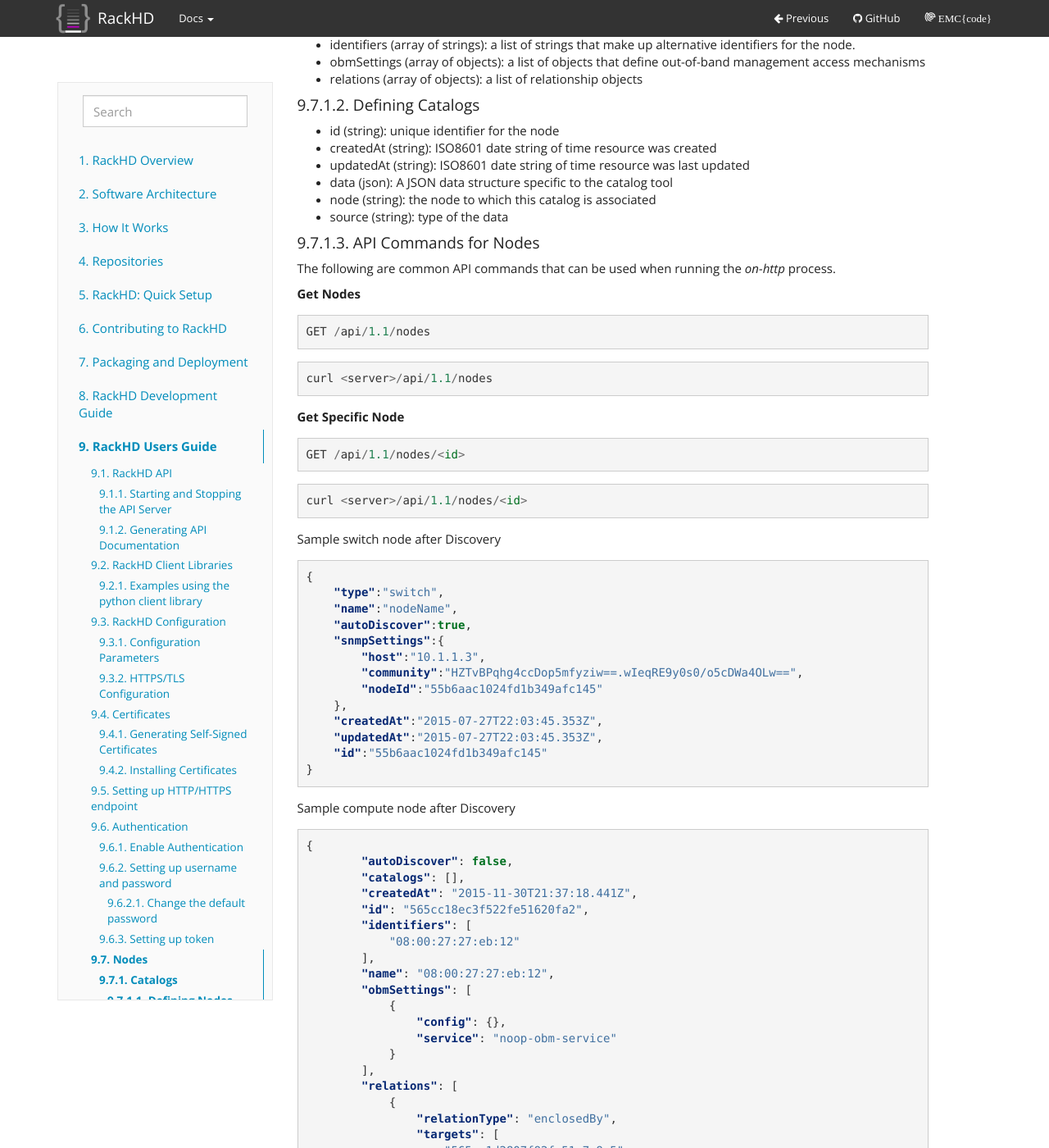
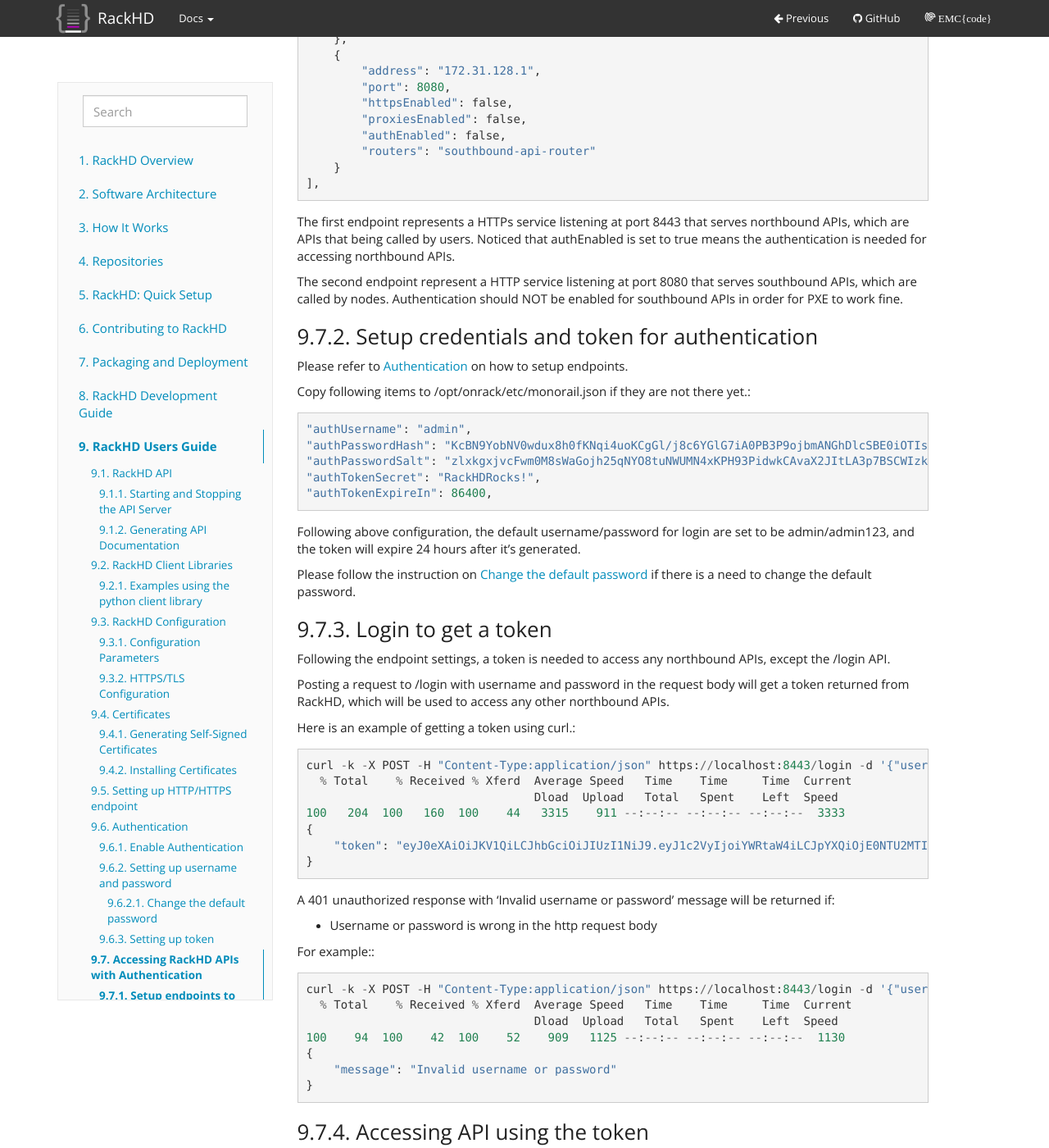
Before and after one commit to RackHD/docs, a Sphinx documentation site: the page built from docs/rackhd/index.rst, in a window 1280 px wide and 1400 px high, scrolled down 8971 px. Shown: the whole window at 82% size. Built offline with Sphinx 7.4.7, drawn with Linux system fonts in a browser that asks for light colours; some of the changed text lies outside the part shown.

Commit message:
Add examples on how to access APIs with authentication

```diff
--- /dev/null
+++ b/docs/rackhd/authentication.rst
@@ -0,0 +1,174 @@
+Accessing RackHD APIs with Authentication
+-----------------------------------------
+
+With authentication is enabled in monorail.json configure file for an endpoint,
+see `Setting up HTTP/HTTPS endpoint`_ and `Authentication`_, authentication is needed for
+accessing the API group associated with the specified endpoint.
+
+This section describes how to access APIs that need authentication.
+
+Setup endpoints to enable authentication
+~~~~~~~~~~~~~~~~~~~~~~~~~~~~~~~~~~~~~~~~
+
+Please refer to `Setting up HTTP/HTTPS endpoint`_ on how to setup endpoints. Simply put,
+the following endpoint configuration will be a good start.::
+
+    "httpEndpoints": [
+        {
+            "address": "0.0.0.0",
+            "port": 8443,
+            "httpsEnabled": true,
+            "proxiesEnabled": false,
+            "authEnabled": true,
+            "routers": "northbound-api-router"
+        },
+        {
+            "address": "172.31.128.1",
+            "port": 8080,
+            "httpsEnabled": false,
+            "proxiesEnabled": false,
+            "authEnabled": false,
+            "routers": "southbound-api-router"
+        }
+    ],
+
+The first endpoint represents a HTTPs service listening at port 8443 that serves northbound APIs, which are
+APIs that being called by users. Noticed that authEnabled is set to true means the authentication is needed
+for accessing northbound APIs.
+
+The second endpoint represent a HTTP service listening at port 8080 that serves southbound APIs, which are
+called by nodes. Authentication should NOT be enabled for southbound APIs in order for PXE to work fine.
+
+Setup credentials and token for authentication
+~~~~~~~~~~~~~~~~~~~~~~~~~~~~~~~~~~~~~~~~~~~~~~
+
+Please refer to `Authentication`_ on how to setup endpoints.
+
+Copy following items to /opt/onrack/etc/monorail.json if they are not there yet.::
+
+    "authUsername": "admin",
+    "authPasswordHash": "KcBN9YobNV0wdux8h0fKNqi4uoKCgGl/j8c6YGlG7iA0PB3P9ojbmANGhDlcSBE0iOTIsYsGbtSsbqP4wvsVcw==",
+    "authPasswordSalt": "zlxkgxjvcFwm0M8sWaGojh25qNYO8tuNWUMN4xKPH93PidwkCAvaX2JItLA3p7BSCWIzkw4GwWuezoMvKf3UXg==",
+    "authTokenSecret": "RackHDRocks!",
+    "authTokenExpireIn": 86400,
+
+Following above configuration, the default username/password for login are set to be admin/admin123,
+and the token will expire 24 hours after it's generated.
+
+Please follow the instruction on `Change the default password`_ if there is a need to change the
+default password.
+
+Login to get a token
+~~~~~~~~~~~~~~~~~~~~
+
+Following the endpoint settings, a token is needed to access any northbound APIs, except the /login API.
+
+Posting a request to /login with username and password in the request body will get a token returned from
+RackHD, which will be used to access any other northbound APIs.
+
+Here is an example of getting a token using curl.::
+
+    curl -k -X POST -H "Content-Type:application/json" https://localhost:8443/login -d '{"username":"admin", "password":"admin123" }' | python -m json.tool
+      % Total    % Received % Xferd  Average Speed   Time    Time     Time  Current
+                                     Dload  Upload   Total   Spent    Left  Speed
+    100   204  100   160  100    44   3315    911 --:--:-- --:--:-- --:--:--  3333
+    {
+        "token": "eyJ0eXAiOiJKV1QiLCJhbGciOiJIUzI1NiJ9.eyJ1c2VyIjoiYWRtaW4iLCJpYXQiOjE0NTU2MTI5MzMsImV4cCI6MTQ1NTY5OTMzM30.glW-IvWYDBCfDZ6cS_6APoty22PE_Ir5L1mO-YqO3eE"
+    }
+
+A 401 unauthorized response with 'Invalid username or password' message will be returned if:
+
+- Username or password is wrong in the http request body
+
+For example:::
+
+    curl -k -X POST -H "Content-Type:application/json" https://localhost:8443/login -d '{"username":"admin", "password":"admin123balabala" }' | python -m json.tool
+      % Total    % Received % Xferd  Average Speed   Time    Time     Time  Current
+                                     Dload  Upload   Total   Spent    Left  Speed
+    100    94  100    42  100    52    909   1125 --:--:-- --:--:-- --:--:--  1130
+    {
+        "message": "Invalid username or password"
+    }
+
+Accessing API using the token
+~~~~~~~~~~~~~~~~~~~~~~~~~~~~~
+
+There are three ways of using the token in a http/https request:
+
+- send the token as a query string
+- send the token as a query header
+- send the token as request body
+
+Example of sending the token as query string:::
+
+    curl -k -H "Con443/api/1.1/config?auth_token=eyJ0eXAiOiJKV1QiLCJhbGciOiJIUzI1NiJ9.eyJ1c2VyIjoiYWRtaW4iLCJpYXQiOjE0NTU2MTI5MzMsImV4cCI6MTQ1NTY5OTMzM30.glW-IvWYDBCfDZ6cS_6APoty22PE_Ir5L1mO-YqO3eE | python -mjson.tool
+      % Total    % Received % Xferd  Average Speed   Time    Time     Time  Current
+                                     Dload  Upload   Total   Spent    Left  Speed
+    100  1919  100  1919    0     0  81114      0 --:--:-- --:--:-- --:--:-- 83434
+    {
+        "$0": "index.js",
+        "CIDRNet": "172.31.128.0/22",
+        ...
+        "tftpRoot": "./static/tftp"
+    }
+
+Example of sending the token as query header.
+
+**Note**: the header should be 'authorization' and the token
+should start will 'JWT' followed by a whitespace and then the token itself.::
+
+    curl -k -H "Content-Type:application/json" https://localhost:8443/api/1.1/config --header 'authorization: JWT eyJ0eXAiOiJKV1QiLCJhbGciOiJIUzI1NiJ9.eyJ1c2VyIjoiYWRtaW4iLCJpYXQiOjE0NTU2MTI5MzMsImV4cCI6MTQ1NTY5OTMzM30.glW-IvWYDBCfDZ6cS_6APoty22PE_Ir5L1mO-YqO3eE' | python -mjson.tool
+      % Total    % Received % Xferd  Average Speed   Time    Time     Time  Current
+                                     Dload  Upload   Total   Spent    Left  Speed
+    100  1919  100  1919    0     0    99k      0 --:--:-- --:--:-- --:--:--  104k
+    {
+        "$0": "index.js",
+        "CIDRNet": "172.31.128.0/22",
+        ...
+        "tftpRoot": "./static/tftp"
+    }
+
+Example of sending the token as query body:::
+
+    curl -k -X POST -H "Content-Type:application/json" https://localhost:8443/api/1.1/lookups -d '{"auth_token":"eyJ0eXAiOiJKV1QiLCJhbGciOiJIUzI1NiJ9.eyJ1c2VyIjoiYWRtaW4iLCJpYXQiOjE0NTU2MTI5MzMsImV4cCI6MTQ1NTY5OTMzM30.glW-IvWYDBCfDZ6cS_6APoty22PE_Ir5L1mO-YqO3eE","macAddress":"aa:bb:cc:dd:ee:ff", "ipAddress":"192.168.1.1", "node":"123453134" }' | python -m json.tool
+      % Total    % Received % Xferd  Average Speed   Time    Time     Time  Current
+                                     Dload  Upload   Total   Spent    Left  Speed
+    100   599  100   353  100   246  19932  13890 --:--:-- --:--:-- --:--:-- 20764
+    {
+        "auth_token": "eyJ0eXAiOiJKV1QiLCJhbGciOiJIUzI1NiJ9.eyJ1c2VyIjoiYWRtaW4iLCJpYXQiOjE0NTU2MTI5MzMsImV4cCI6MTQ1NTY5OTMzM30.glW-IvWYDBCfDZ6cS_6APoty22PE_Ir5L1mO-YqO3eE",
+        "createdAt": "2016-02-16T09:07:29.995Z",
+        "id": "56c2e6d140408f6a2d17cb23",
+        "ipAddress": "192.168.1.1",
+        "macAddress": "aa:bb:cc:dd:ee:ff",
+        "node": "123453134",
+        "updatedAt": "2016-02-16T09:07:29.995Z"
+    }
+
+A 401 unauthorized response with 'invalid signature' message will be returned if:
+
+- Invalid token found in query string, header or request body
+
+For example:::
+
+    curl -k -H "Content-Type:application/json" https://localhost:8443/api/1.1/config --header 'authorization: JWT eyJ0eXAiOiJKV1QiLCJhbGciOiJIUzI1NiJ9.eyJ1c2VyIjoiYWRtaW4iLCJpYXQiOjE0NTU2MTI5MzMsImV4cCI6MTQ1NTY5OTMzM30.glW-IvWYDBCfDZ6cS_6APoty22PE_Ir5L1mO-YqO3eE-----------' | python -mjson.tool
+      % Total    % Received % Xferd  Average Speed   Time    Time     Time  Current
+                                     Dload  Upload   Total   Spent    Left  Speed
+    100    31  100    31    0     0   1806      0 --:--:-- --:--:-- --:--:--  1823
+    {
+        "message": "invalid signature"
+    }
+
+A 401 bad request response with 'No auth token' message will be returned if:
+
+- Empty token in request body, ie, auth_token="" or authorization=""
+- No auth_token key in query string or request body, or
+- No authorization key in request header
+
+For example:::
+
+    curl -k -H "Content-Type:application/json" https://localhost:8443/api/1.1/config | python -mjson.tool                                                                   % Total    % Received % Xferd  Average Speed   Time    Time     Time  Current
+                                     Dload  Upload   Total   Spent    Left  Speed
+    100    27  100    27    0     0   1644      0 --:--:-- --:--:-- --:--:--  1687
+    {
+        "message": "No auth token"
+    }
--- a/docs/rackhd/index.rst
+++ b/docs/rackhd/index.rst
@@ -3,6 +3,7 @@
 
 .. include:: rackhd_api.rst
 .. include:: configuration.rst
+.. include:: authentication.rst
 .. include:: nodes.rst
 .. include:: graphs.rst
 .. include:: tasks.rst
```
